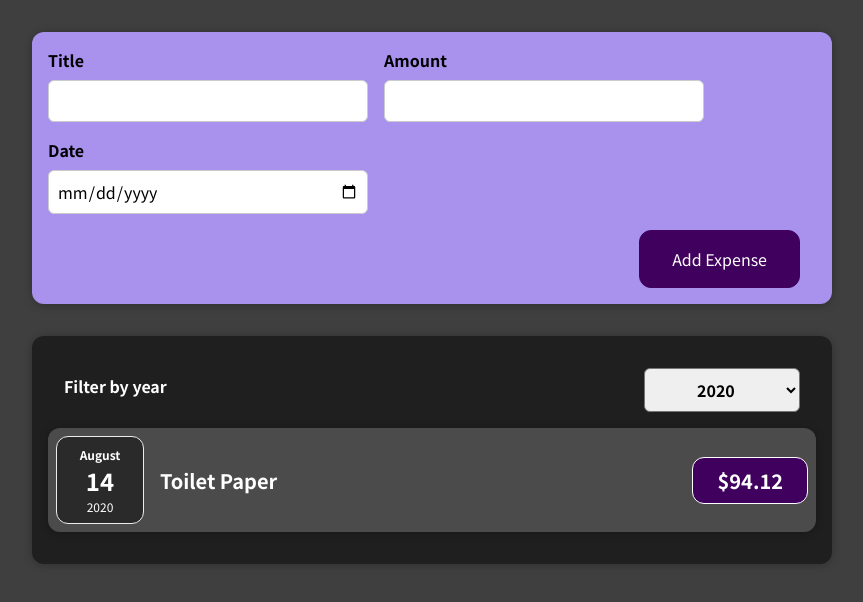
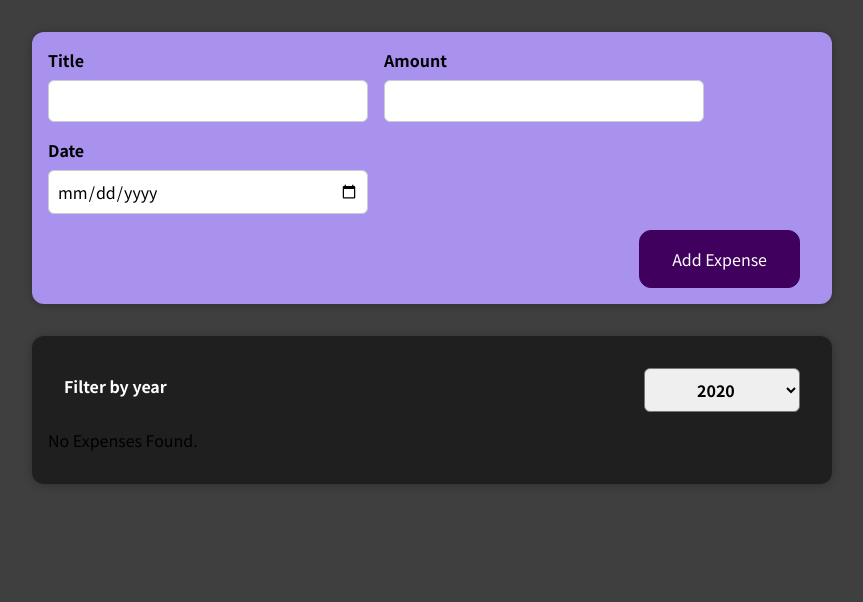
Before and after one commit to teaRain9/react-training, a React (Create React App) app: page / in a window 1280 px wide. Shown: the top 602 px of the page, without its empty margins (208-1071 px from the left). Built offline with nearby package versions, Linux system fonts and the light colour scheme.

Commit message:
who cares

```diff
--- a/src/components/expense/Expenses.js
+++ b/src/components/expense/Expenses.js
@@ -10,9 +10,23 @@
         setFilteredYear(selectedYear);
     }
 
-    const filterdExpenses = props.expenses.filter(expense => {
-        return expense.date.getFullYear() == filteredYear
+    const filteredExpenses = props.expenses.filter(expense => {
+        return expense.date.getFullYear() === filteredYear
     })
+
+    let expenseContent = <p>No Expenses Found.</p>
+
+    if (filteredExpenses.length > 0) {
+        expenseContent = filteredExpenses.map(expense => (
+            <ExpenseItem
+                key={expense.id}
+                title={expense.title}
+                amount={expense.amount}
+                date={expense.date}
+            />
+        ));
+    }
+
 
     return (
             <Card className="expenses">
@@ -20,16 +34,8 @@
                                 onChangeFilter={filterChangeHandler}
                 />
 
-                {filterdExpenses.length === 0 && <p>No Expense Found!</p>}
-                {filterdExpenses.length > 0 &&
-                    filterdExpenses.map(expense => (
-                    <ExpenseItem
-                        key={expense.id}
-                        title={expense.title}
-                        amount={expense.amount}
-                        date={expense.date}
-                    />
-                ))}
+                {expenseContent}
+
             </Card>
     );
 }
```
